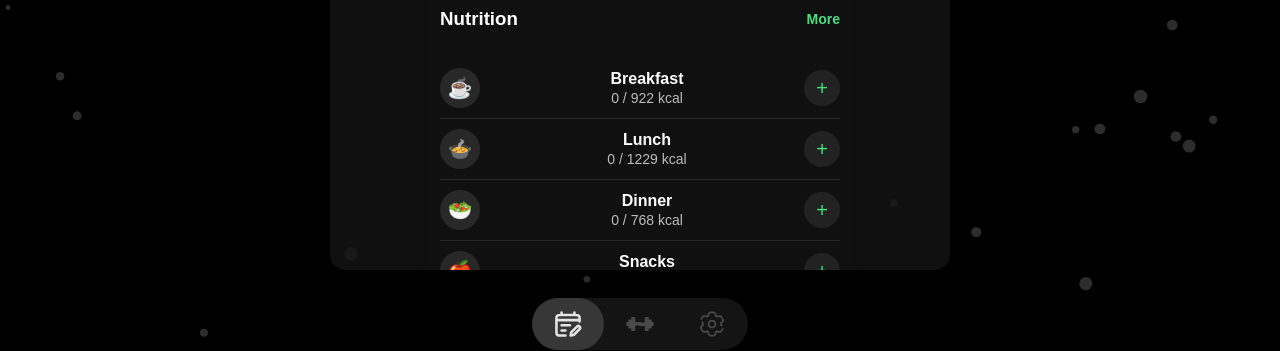
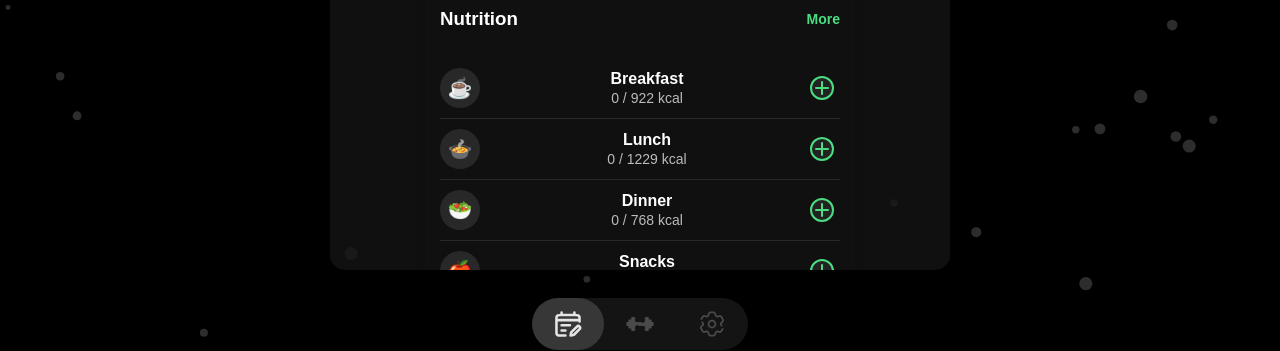
Before and after one commit to Mramor11/gym-assistant, a React (Create React App) app: page / in a window 1280 px wide. Shown: the part 430-781 px from the top of the page. Built offline with nearby package versions, Linux system fonts and the light colour scheme.

Commit message:
Обновили Mini App для Telegram

```diff
--- a/src/components/pages/MealTracker.css
+++ b/src/components/pages/MealTracker.css
@@ -72,15 +72,16 @@
 .meal-add {
     width: 36px;
     height: 36px;
-    background: #222;
+    background: none; /* Убираем фон */
     border: none;
-    color: #4ade80;
-    font-size: 20px;
-    border-radius: 50%;
     cursor: pointer;
     display: flex;
     align-items: center;
     justify-content: center;
     flex: 0 0 auto;
-    aspect-ratio: 1/1; /* 🔥 Гарантируем, что кнопка всегда круглая */
 }
+
+.meal-add img {
+    width: 100%;
+    height: 100%;
+}
--- a/src/components/pages/MealTracker.js
+++ b/src/components/pages/MealTracker.js
@@ -23,7 +23,9 @@ const MealTracker = () => {
                             <h4>{meal.name}</h4>
                             <p>0 / {meal.calories} kcal</p>
                         </div>
-                        <button className="meal-add">+</button>
+                        <button className="meal-add">
+                            <img src={`${process.env.PUBLIC_URL}/icons/plus.svg`} alt="Add Meal"/>
+                        </button>
                     </div>
                 ))}
             </div>
```
Also changed, not shown: public/icons/plus.svg (added).
